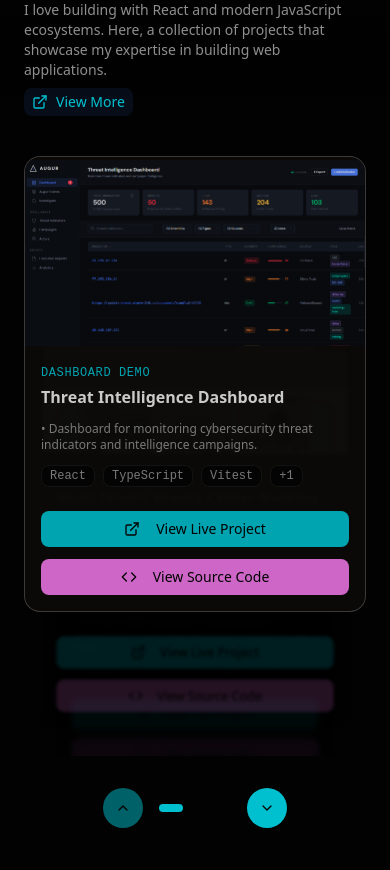
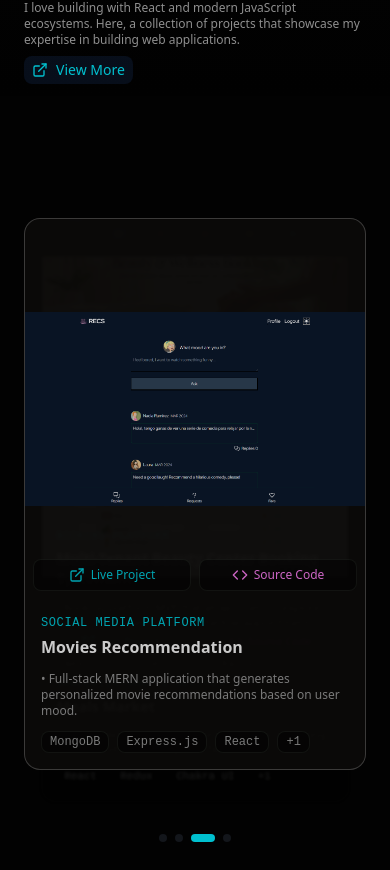
Before and after one commit to GuidoMantegna/portfolio, a React (Vite) app: page / in a window 390 px wide. Shown: the part 2234-3104 px from the top of the page. Built offline with nearby package versions, Linux system fonts and the light colour scheme; a web font is replaced by a local one.

Commit message:
Improvements for ProjectCarouselItem responsiveness

```diff
--- a/src/App.tsx
+++ b/src/App.tsx
@@ -1,6 +1,7 @@
 import "./App.css"
 import About from "./pages/About"
 import Home from "./pages/Home"
+import { Projects } from "./pages/Projects-v3"
 import { ProjectsSection } from "./pages/Projects-v2"
 import Layout from "./components/Layout"
 import { ParallaxBackground } from "./components/ParallaxBackground"
@@ -11,6 +12,7 @@ function App() {
       <ParallaxBackground />
       <Home />
       <ProjectsSection />
+      {/* <Projects /> */}
       <About />
     </Layout>
   )
--- a/src/lib/constants.ts
+++ b/src/lib/constants.ts
@@ -1,134 +1,98 @@
 export interface ProjectInfo {
   id: number;
   title: string;
+  subtitle: string;
   description: string;
-  stack: string;
+  longDescription: string;
+  tags: string[];
+  features: string[];
+  link: string;
+  github: string;
   image: string;
-  mockups?: string;
-  background?: string;
-  links: { name: string; url: string; type: string }[];
 }
 
 export const PROJECTS_INFO: ProjectInfo[] = [
   {
     id: 1,
-    title: "Full-Stack Movie Rec. App",
-    description: "Developed a dynamic full-stack app that enables users to request personalized movie recommendations based on their mood. With a sign-up feature, users can actively ask for or provide recommendations. Built using the MERN stack (MongoDB, Express, React, Node.js).",
-    stack: "mongo, express, react, node, typescript, tailwind, vite, mongoose",
-    image: "/recs-thumbnail.png",
-    mockups: "/recs-mockups.png",
-    background: "/recs-back.png",
-    links: [
-      {
-        name: "Webapp",
-        url: "https://recs-tailwind.vercel.app/",
-        type: "deploy",
-      },
-      {
-        name: "Front-end",
-        url: "https://github.com/GuidoMantegna/recs-tailwind",
-        type: "repo",
-      },
-      {
-        name: "Back-end",
-        url: "https://github.com/GuidoMantegna/recs-api",
-        type: "repo",
-      },
-      {
-        name: "API Docs",
-        url: "https://documenter.getpostman.com/view/21593652/2sA2rFSzzU#intro",
-        type: "docs",
-      },
-    ],
+    title: "Threat Intelligence Dashboard",
+    subtitle: "Dashboard Demo",
+    description: "• Dashboard for monitoring cybersecurity threat indicators and intelligence campaigns.",
+    longDescription: "• Dashboard for monitoring cybersecurity threat indicators and intelligence campaigns. Features include real-time data visualization, filtering mechanisms, and performance-optimized UI rendering.",
+    tags: ["React", "TypeScript", "Vitest", "Tailwind CSS"],
+    features: ["50+ Components", "WCAG 2.1 Compliant", "Tree Shakeable", "Dark Mode Support"],
+    link: "https://augur-challenge.vercel.app/",
+    github: "https://github.com/GuidoMantegna/augur-challenge",
+    image: "/augur-dashboard.png",
   },
   {
     id: 2,
-    title: "Tech Marketplace with Points System",
-    description: "Built a fully responsive web app where users redeem products through a points-based system, providing a seamless experience across all devices.",
-    stack: "react, javascript, sass, axios, redux, redux-thunk, vercel",
-    image: "/techmarket-thumbnail.png",
-    mockups: "/techmarket-mockups.png",
-    background: "/techmarket-back.png",
-    links: [
-      {
-        name: "Webapp",
-        url: "https://aerolab-challenge-guidomantegna.vercel.app/",
-        type: "deploy",
-      },
-      {
-        name: "Repository",
-        url: "https://github.com/GuidoMantegna/Aerolab-Challenge",
-        type: "repo",
-      },
-    ],
+    title: "Multi-Tenant Beauty Center Booking Systemant",
+    subtitle: "Booking Platform",
+    description: "• Booking platform MVP that allows users to explore beauty center services and schedule appointments online.",
+    longDescription: "• Booking platform MVP that allows users to explore beauty center services and schedule appointments online. The system is designed with multi-tenant capabilities and flexible scheduling logic.",
+    tags: ["Next.js", "TypeScript", "Radix UI", "React Test Library"],
+    features: ["Real-time Collaboration", "20+ Chart Types", "Custom Themes", "Data Export"],
+    link: "https://arionkoder-challenge.vercel.app/",
+    github: "https://github.com/GuidoMantegna/arionkoder-challenge",
+    image: "/beauty-center.png",
   },
   {
     id: 3,
-    title: "Retro Trivia Game",
-    description: "Developed a trivia game with multiple topics, featuring multiple-choice and true/false questions. Designed a Gameboy-inspired UI for a nostalgic user experience.",
-    stack: "next, typescript, sass, vercel",
-    image: "/gameboy-thumbnail.png",
-    mockups: "/gameboy-mockups.png",
-    background: "/gameboy-back.png",
-    links: [
-      {
-        name: "Webapp",
-        url: "https://blackbox-vision-challenge-one.vercel.app/",
-        type: "deploy",
-      },
-      {
-        name: "Repository",
-        url: "https://github.com/GuidoMantegna/blackbox-vision-challenge",
-        type: "repo",
-      },
-    ],
+    title: "Movies Recommendation",
+    subtitle: "Social media platform",
+    description: "• Full-stack MERN application that generates personalized movie recommendations based on user mood.",
+    longDescription: "• Full-stack MERN application that generates personalized movie recommendations based on user mood. Includes API design, dynamic filtering, and a scalable full-stack architecture.",
+    tags: ["MongoDB", "Express.js", "React", "Node.js"],
+    features: ["Physics Engine", "Gesture Support", "Spring Animations", "Performance Optimized"],
+    link: "https://recs-tailwind.vercel.app/home",
+    github: "https://github.com/GuidoMantegna/recs-api",
+    image: "/movies-rec.png",
   },
   {
     id: 4,
-    title: "Groceries Shop & Recipes",
-    description: "Created an app for purchasing groceries, exploring meal recipes, and discovering food facts. Integrated with TheMealDB API to deliver a rich selection of recipes and meal insights.",
-    stack: "react, typescript, react-router-dom, custom hooks, redux-thunk, chakra",
-    image: "/mealmarket-thumbnail.png",
-    mockups: "/mealmarket-mockups.png",
-    background: "/mealmarket-back.png",
-    links: [
-      {
-        name: "Webapp",
-        url: "https://meals-market.vercel.app/",
-        type: "deploy",
-      },
-      {
-        name: "Repository",
-        url: "https://github.com/GuidoMantegna/meals-market",
-        type: "repo",
-      },
-    ],
+    title: "Meals Market",
+    subtitle: "Groceries Shop & Recipes App",
+    description: "• Web application for purchasing groceries, exploring recipes, and discovering food facts.",
+    longDescription: "• Web application for purchasing groceries, exploring recipes, and discovering food facts. Includes product catalog management, dynamic UI filtering, and recipe exploration.",
+    tags: ["React", "Redux", "Chakra UI", "React Router"],
+    features: ["Auto Tracking", "Detailed Analytics", "Goal Setting", "IDE Integrations"],
+    link: "https://meals-market.vercel.app/",
+    github: "#https://github.com/GuidoMantegna/meals-market",
+    image: "/meals-market.png",
   },
-  {
-    id: 5,
-    title: "Mercado Libre's API Integration",
-    description: "Developed a fully responsive Mercado Libre clone with dynamic rendering powered by React Router and the useParams hook. Integrated MELI's API for real-time data retrieval, with styling implemented using Bootstrap and Sass.",
-    stack: "react, typescript, react-router-dom, bootstrap, hooks",
-    image: "/meli-thumbnail.png",
-    // mockups: "/meli-mockups.png",
-    background: "/meli-back.png",
-    links: [
-      {
-        name: "Webapp",
-        url: "https://dynamic-routes-swart.vercel.app/",
-        type: "deploy",
-      },
-      {
-        name: "Repository",
-        url: "https://github.com/GuidoMantegna/Dynamic-Routes",
-        type: "repo",
-      },
-    ],
-  },
-];
+]
 
 export const ROLES = [
   "// Frontend Developer",
   "// Software Engineer",
   "// Love to build things",
 ];
+
+export const HARD_SKILLS = [
+  // {skill: "HTML", badge: },
+  // {skill: "CSS"},
+  { skill: "JavaScript", badge: "https://img.shields.io/badge/JavaScript-F7DF1E?style=flat&logo=javascript&logoColor=black" },
+  { skill: "TypeScript", badge: "https://img.shields.io/badge/TypeScript-3178C6?style=flat&logo=typescript&logoColor=white" },
+  { skill: "React.js", badge: "https://img.shields.io/badge/React-61DAFB?style=flat&logo=react&logoColor=black" },
+  { skill: "Git", badge: "https://img.shields.io/badge/Git-F05032?style=flat&logo=git&logoColor=white" },
+  { skill: "Tailwind", badge: "https://img.shields.io/badge/Tailwind_CSS-38B2AC?style=flat&logo=tailwind-css&logoColor=white" },
+  { skill: "Node", badge: "https://img.shields.io/badge/Node.js-339933?style=flat&logo=node.js&logoColor=white" },
+  { skill: "MongoDB", badge: "https://img.shields.io/badge/MongoDB-47A248?style=flat&logo=mongodb&logoColor=white" },
+  { skill: "Express", badge: "https://img.shields.io/badge/Express-000000?style=flat&logo=express&logoColor=white" },
+  { skill: "Next.js", badge: "https://img.shields.io/badge/Next.js-000000?style=flat&logo=next.js&logoColor=white" },
+  { skill: "Jest", badge: "https://img.shields.io/badge/Jest-99424F?style=flat&logo=jest&logoColor=white" },
+  { skill: "SASS", badge: "https://img.shields.io/badge/SASS-CC6699?style=flat&logo=sass&logoColor=white" },
+  { skill: "Figma", badge: "https://img.shields.io/badge/Figma-F24E1E?style=flat&logo=figma&logoColor=white" },
+  { skill: "Chakra UI", badge: "https://img.shields.io/badge/Chakra_UI-319795?style=flat&logo=chakra-ui&logoColor=white" },
+  { skill: "Jira", badge: "https://img.shields.io/badge/Jira-0052CC?style=flat&logo=jira&logoColor=white" },
+  { skill: "Postman", badge: "https://img.shields.io/badge/Postman-FF6C33?style=flat&logo=postman&logoColor=white" },
+  // { skill: "SCRUM", badge: "https://img.shields.io/badge/SCRUM-000000?style=flat&logo=scrum&logoColor=white" },
+  // { skill: "NPM", badge: "https://img.shields.io/badge/NPM-C10000?style=flat&logo=npm&logoColor=white" },
+];
+
+export const SOCIAL_LINKS = [
+  { name: "Email", info: "mantegnaguido@gmail.com", url: "mailto:mantegnaguido@gmail.com" },
+  { name: "LinkedIn", info: "in/mantegnaguido", url: "https://linkedin.com/in/mantegnaguido" },
+  { name: "GitHub", info: "mantegnaguido", url: "https://github.com/mantegnaguido" },
+  { name: "X", info: "mantegnaguido", url: "https://x.com/mantegnaguido" },
+];
--- a/src/pages/Projects-v2.tsx
+++ b/src/pages/Projects-v2.tsx
@@ -1,71 +1,9 @@
-import { motion, AnimatePresence, useInView } from "motion/react"
+import { motion, AnimatePresence, useInView, useScroll, useMotionValueEvent } from "motion/react"
 import { useRef, useState } from "react"
-import { ChevronUp, ChevronDown, Code, ExternalLink, ExternalLinkIcon } from "lucide-react"
+import { Code, ExternalLink, ExternalLinkIcon } from "lucide-react"
 import { Badge } from "../components/ui/Badge"
 import { Button } from "../components/ui/Button"
-// import {
-//   Dialog,
-//   DialogContent,
-//   DialogHeader,
-//   DialogTitle,
-//   DialogDescription,
-// } from "@/components/ui/dialog"
-// import Image from "next/image"
-
-const projects = [
-  {
-    id: 1,
-    title: "Threat Intelligence Dashboard",
-    subtitle: "Dashboard Demo",
-    description: "• Dashboard for monitoring cybersecurity threat indicators and intelligence campaigns.",
-    longDescription: "• Dashboard for monitoring cybersecurity threat indicators and intelligence campaigns. Features include real-time data visualization, filtering mechanisms, and performance-optimized UI rendering.",
-    tags: ["React", "TypeScript", "Vitest", "Tailwind CSS"],
-    features: ["50+ Components", "WCAG 2.1 Compliant", "Tree Shakeable", "Dark Mode Support"],
-    link: "https://augur-challenge.vercel.app/",
-    github: "https://github.com/GuidoMantegna/augur-challenge",
-    image: "/augur-dashboard.png",
-    year: "2024",
-  },
-  {
-    id: 2,
-    title: "Multi-Tenant Beauty Center Booking Systemant",
-    subtitle: "Booking Platform",
-    description: "• Booking platform MVP that allows users to explore beauty center services and schedule appointments online.",
-    longDescription: "• Booking platform MVP that allows users to explore beauty center services and schedule appointments online. The system is designed with multi-tenant capabilities and flexible scheduling logic.",
-    tags: ["Next.js", "TypeScript", "Radix UI", "React Test Library"],
-    features: ["Real-time Collaboration", "20+ Chart Types", "Custom Themes", "Data Export"],
-    link: "https://arionkoder-challenge.vercel.app/",
-    github: "https://github.com/GuidoMantegna/arionkoder-challenge",
-    image: "/beauty-center.png",
-    year: "2024",
-  },
-  {
-    id: 3,
-    title: "Movies Recommendation",
-    subtitle: "Social media platform",
-    description: "• Full-stack MERN application that generates personalized movie recommendations based on user mood.",
-    longDescription: "• Full-stack MERN application that generates personalized movie recommendations based on user mood. Includes API design, dynamic filtering, and a scalable full-stack architecture.",
-    tags: ["MongoDB", "Express.js", "React", "Node.js"],
-    features: ["Physics Engine", "Gesture Support", "Spring Animations", "Performance Optimized"],
-    link: "https://recs-tailwind.vercel.app/home",
-    github: "https://github.com/GuidoMantegna/recs-api",
-    image: "/movies-rec.png",
-    year: "2023",
-  },
-  {
-    id: 4,
-    title: "Meals Market",
-    subtitle: "Groceries Shop & Recipes App",
-    description: "• Web application for purchasing groceries, exploring recipes, and discovering food facts.",
-    longDescription: "• Web application for purchasing groceries, exploring recipes, and discovering food facts. Includes product catalog management, dynamic UI filtering, and recipe exploration.",
-    tags: ["React", "Redux", "Chakra UI", "React Router"],
-    features: ["Auto Tracking", "Detailed Analytics", "Goal Setting", "IDE Integrations"],
-    link: "https://meals-market.vercel.app/",
-    github: "#https://github.com/GuidoMantegna/meals-market",
-    image: "/meals-market.png",
-    year: "2023",
-  },
-]
+import { PROJECTS_INFO, ProjectInfo } from "../lib/constants"
 
 function ProjectCarouselItem({
   project,
@@ -73,7 +11,7 @@ function ProjectCarouselItem({
   position,
   onClick,
 }: {
-  project: typeof projects[0]
+  project: ProjectInfo
   isActive: boolean
   position: number
   onClick?: () => void
@@ -87,16 +25,16 @@ function ProjectCarouselItem({
       filter: "blur(0px)",
     },
     above: {
-      y: -100 * Math.abs(position),
+      y: -75 * Math.abs(position),
       scale: 1 - Math.abs(position) * 0.1,
-      opacity: 1 - Math.abs(position) * 0.4,
+      opacity: 1 - Math.abs(position) * 0.1,
       zIndex: 10 - Math.abs(position),
       filter: `blur(${Math.abs(position) * 2}px)`,
     },
     below: {
-      y: 100 * Math.abs(position),
+      y: 75 * Math.abs(position),
       scale: 1 - Math.abs(position) * 0.1,
-      opacity: 1 - Math.abs(position) * 0.4,
+      opacity: 1 - Math.abs(position) * 0.1,
       zIndex: 10 - Math.abs(position),
       filter: `blur(${Math.abs(position) * 2}px)`,
     },
@@ -120,7 +58,6 @@ function ProjectCarouselItem({
         damping: 30,
       }}
       onClick={onClick}
-    // whileHover={{ filter: isActive ? "blur(0px) brightness(1.05)" : "blur(4px) brightness(0.9)" }}
     >
       <div
         className={`group relative overflow-hidden rounded-2xl border transition-colors duration-300
@@ -131,11 +68,10 @@ function ProjectCarouselItem({
       >
         <div className="flex flex-col lg:flex-row brightness-[0.85] transition-all duration-300 group-hover:brightness-100">
           {/* Image Section */}
-          <div className="relative w-full overflow-hidden lg:w-1/2 flex items-center justify-center h-48 lg:h-auto">
+          <div className="relative w-full overflow-hidden lg:w-1/2 flex items-center justify-center h-[45vh]">
             <motion.img
               src={project.image}
               alt={project.title}
-              //   fill
               className="object-cover transition-transform duration-500 group-hover:scale-105"
               whileHover={isActive ? { scale: 1.02 } : {}}
 
@@ -143,12 +79,23 @@ function ProjectCarouselItem({
             <div className="absolute inset-0 bg-gradient-to-r from-transparent to-card/80 lg:block hidden" />
             <div className="absolute inset-0 bg-gradient-to-t from-card/80 to-transparent lg:hidden" />
 
-            {/* Year Badge */}
-            {/* <div className="absolute top-4 left-4">
-              <Badge className="custom-backdrop text-xs text-muted-foreground font-mono uppercase">
-                {project.subtitle}
-              </Badge>
-            </div> */}
+            {/* Action Buttons */}
+            {isMobile && (
+              <div className="absolute bottom-2 flex px-2 gap-2 w-full">
+                <Button size="sm" variant="link" asChild className="flex-1 custom-backdrop text-xs">
+                  <a href={project.link} target="_blank" rel="noopener noreferrer">
+                    <ExternalLink className="h-4 w-4" />
+                    Live Project
+                  </a>
+                </Button>
+                <Button size="sm" variant="link" asChild className="flex-1 custom-backdrop text-accent text-xs">
+                  <a href={project.github} target="_blank" rel="noopener noreferrer">
+                    <Code className="h-4 w-4" />
+                    Source Code
+                  </a>
+                </Button>
+              </div>
+            )}
           </div>
 
           {/* Content Section */}
@@ -181,6 +128,7 @@ function ProjectCarouselItem({
               )}
             </div>
             {/* Action Buttons */}
+            {!isMobile && (
               <div className="flex flex-col gap-3 pt-6 sm:flex-row">
                 <Button asChild className="flex-1">
                   <a href={project.link} target="_blank" rel="noopener noreferrer">
@@ -195,6 +143,7 @@ function ProjectCarouselItem({
                   </a>
                 </Button>
               </div>
+            )}
           </div>
         </div>
       </div>
@@ -203,29 +152,53 @@ function ProjectCarouselItem({
 }
 
 export function ProjectsSection() {
+  const wrapperRef = useRef<HTMLDivElement>(null)
   const sectionRef = useRef(null)
   const isInView = useInView(sectionRef, { once: true, margin: "-100px" })
   const [activeIndex, setActiveIndex] = useState(0)
 
+  const { scrollYProgress, scrollY } = useScroll({
+    target: wrapperRef,
+    offset: ["start start", "end end"],
+  })
+
+  useMotionValueEvent(scrollYProgress, "change", (latest) => {
+    const prevY = scrollY.getPrevious() || 0;
+    const currY = scrollY.get();
+
+    const isScrollingDown = prevY < currY;
+    const newIndex = isScrollingDown
+      ? Math.ceil(latest * PROJECTS_INFO.length) - 1
+      : Math.floor(latest * PROJECTS_INFO.length)
+    setActiveIndex(newIndex)
+  })
+
   const handlePrev = () => {
-    setActiveIndex((prev) => Math.max(0, prev - 1))
+    window.scrollBy({ top: -window.innerHeight, behavior: "smooth" })
   }
 
   const handleNext = () => {
-    setActiveIndex((prev) => Math.min(projects.length - 1, prev + 1))
+    window.scrollBy({ top: window.innerHeight, behavior: "smooth" })
+  }
+
+  const scrollToProject = (index: number) => {
+    if (!wrapperRef.current) return
+    const wrapperTop = wrapperRef.current.offsetTop
+    window.scrollTo({ top: wrapperTop + index * window.innerHeight + 1, behavior: "smooth" })
   }
 
   return (
-    <section id="projects" className="relative min-h-screen px-6 py-10">
-      <div className="absolute -top-5 left-0 w-full h-60 z-[-10] bg-gradient-to-b from-[#020202] to-transparent pointer-events-none z-10" />
-      <div className="mx-auto max-w-6xl">
-        {/* Section Header */}
+    <div id="projects" className="relative">
+      <div className="absolute -top-5 left-0 w-full h-60 bg-gradient-to-b from-[#020202] to-transparent pointer-events-none z-10" />
+
+      {/* Section Header — scrolls normally */}
+      <div className="px-6 pt-10 pb-6 relative z-20">
+        <div className="mx-auto max-w-2xl lg:max-w-6xl">
           <motion.div
             ref={sectionRef}
             initial={{ opacity: 0, y: 30 }}
             animate={isInView ? { opacity: 1, y: 0 } : { opacity: 0, y: 30 }}
             transition={{ duration: 0.6 }}
-          className="mb-10"
           >
             <motion.span
               initial={{ opacity: 0 }}
@@ -249,7 +222,7 @@ export function ProjectsSection() {
               whileInView={{ opacity: 1, y: 0 }}
               viewport={{ once: true }}
               transition={{ duration: 0.6, delay: 0.1 }}
-            className="mt-4 max-w-2xl text-sm lg:text-lg text-muted-foreground"
+              className="mt-4 max-w-2xl text-xs lg:text-lg text-muted-foreground"
             >
               I love building with React and modern JavaScript ecosystems.
               Here, a collection of projects that showcase my expertise in building web applications.
@@ -260,40 +233,22 @@ export function ProjectsSection() {
               className="text-primary text-sm bg-blue-500/10 rounded-md px-2 py-1 mt-2 inline-flex items-center hover:bg-primary/20 transition-colors duration-300">
               <ExternalLinkIcon className="h-4 w-4 mr-2" />
               View More
-
             </a>
           </motion.div>
+        </div>
+      </div>
+
+      {/* Carousel wrapper — sticky kicks in when this reaches viewport top */}
+      <div ref={wrapperRef} style={{ height: `150vh` }}>
+        <div className="sticky top-0 h-screen overflow-hidden px-6 py-6 flex flex-col justify-center">
+          <div className="mx-auto w-full max-w-2xl lg:max-w-6xl">
 
             {/* Carousel Container */}
             <div className="relative flex items-center gap-8">
-          {/* Navigation Controls - Left Side */}
-          <div className="hidden flex-col gap-4 lg:flex">
-            <Button
-              //   variant="outline"
-              size="icon"
-              onClick={handlePrev}
-              disabled={activeIndex === 0}
-              className="h-12 w-12 rounded-full disabled:opacity-30"
-            >
-              <ChevronUp className="h-5 w-5" />
-              <span className="sr-only">Previous project</span>
-            </Button>
-            <Button
-              //   variant="outline"
-              size="icon"
-              onClick={handleNext}
-              disabled={activeIndex === projects.length - 1}
-              className="h-12 w-12 rounded-full disabled:opacity-30"
-            >
-              <ChevronDown className="h-5 w-5" />
-              <span className="sr-only">Next project</span>
-            </Button>
-          </div>
-
               {/* Carousel */}
-          <div className="relative h-[600px] w-full overflow-hidden lg:h-[500px]">
+              <div className="relative h-[600px] sm:h-[75vh] w-full overflow-hidden lg:h-[500px]">
                 <AnimatePresence mode="sync">
-              {projects.map((project, index) => (
+                  {PROJECTS_INFO.map((project, index) => (
                     <ProjectCarouselItem
                       key={project.id}
                       project={project}
@@ -303,61 +258,27 @@ export function ProjectsSection() {
                   ))}
                 </AnimatePresence>
               </div>
+            </div>
 
-          {/* Progress Indicator - Right Side */}
-          <div className="hidden flex-col items-center gap-3 lg:flex">
-            {projects.map((_, index) => (
+            {/* Navigation */}
+            <div className="flex items-center justify-center gap-4 mt-4">
+              <div className="flex gap-2">
+                {PROJECTS_INFO.map((_, index) => (
                   <button
                     key={index}
-                onClick={() => setActiveIndex(index)}
-                className={`h-2 w-2 rounded-full transition-all duration-300 ${index === activeIndex
-                  ? "h-8 bg-primary"
-                  : "bg-muted-foreground/30 hover:bg-muted-foreground/50"
+                    onClick={() => scrollToProject(index)}
+                    className={`h-2 rounded-full transition-all duration-300 ${index === activeIndex
+                      ? "w-6 bg-primary"
+                      : "w-2 bg-muted"
                       }`}
                     aria-label={`Go to project ${index + 1}`}
                   />
                 ))}
               </div>
             </div>
-
-        {/* Mobile Navigation */}
-        <div className="mt-8 flex items-center justify-center gap-4 lg:hidden">
-          <Button
-            // variant="outline"
-            size="icon"
-            onClick={handlePrev}
-            disabled={activeIndex === 0}
-            className="h-10 w-10 rounded-full"
-          >
-            <ChevronUp className="h-4 w-4" />
-          </Button>
-
-          {/* Mobile Progress Dots */}
-          <div className="flex gap-2">
-            {projects.map((_, index) => (
-              <button
-                key={index}
-                onClick={() => setActiveIndex(index)}
-                className={`h-2 rounded-full transition-all duration-300 ${index === activeIndex
-                  ? "w-6 bg-primary"
-                  : "w-2 bg-muted-foreground/30"
-                  }`}
-                aria-label={`Go to project ${index + 1}`}
-              />
-            ))}
-          </div>
-
-          <Button
-            // variant="outline"
-            size="icon"
-            onClick={handleNext}
-            disabled={activeIndex === projects.length - 1}
-            className="h-10 w-10 rounded-full"
-          >
-            <ChevronDown className="h-4 w-4" />
-          </Button>
           </div>
         </div>
-    </section>
+      </div>
+    </div>
   )
 }
```
Also changed, not shown: src/index.css (+37 -0 lines), src/pages/About.tsx (+22 -83 lines). Lines whose indentation alone changed are shown as unchanged.
